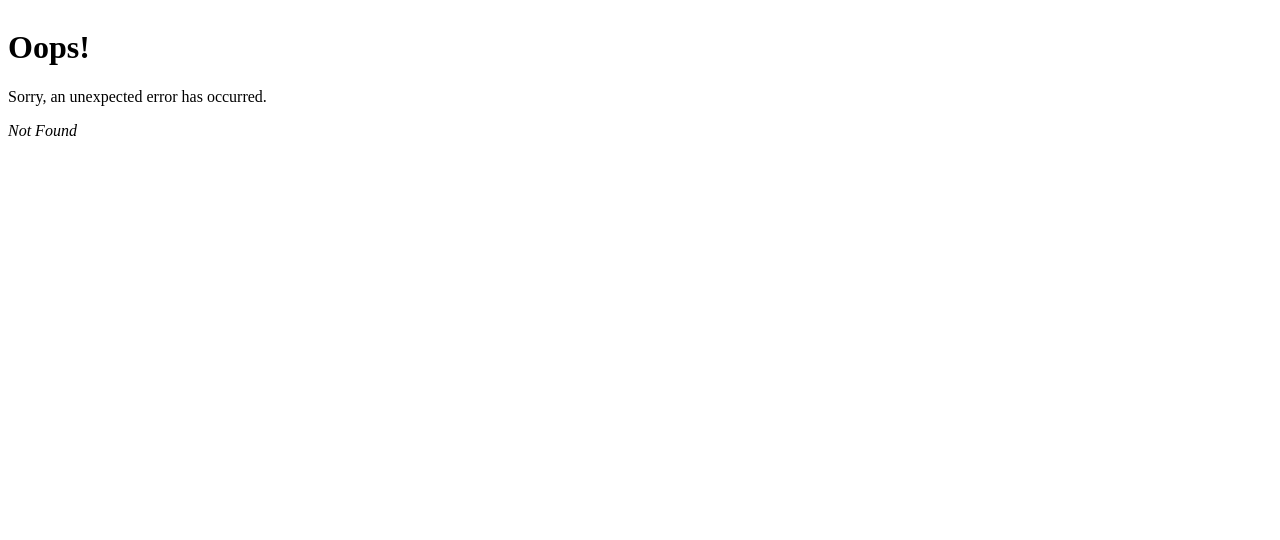
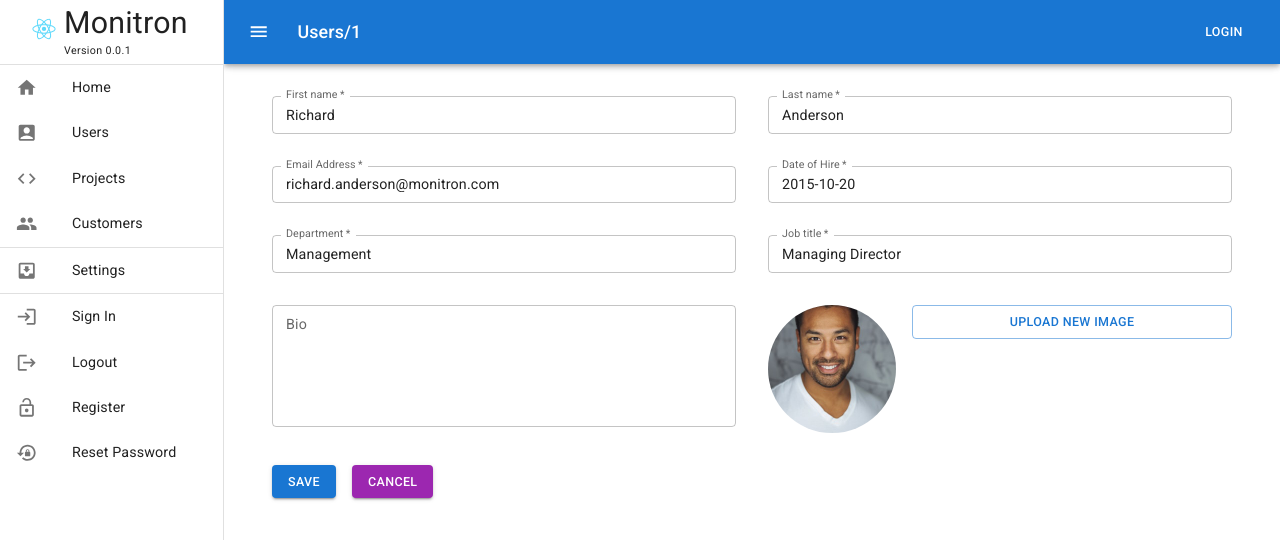
Before and after one commit to liam-grossmann/react-material-admin, a React (Vite) app: page /users/1 in a window 1280 px wide. Before the commit this address had no page. Shown: the top 540 px of the page. Built offline with nearby package versions, Linux system fonts and the light colour scheme.

Commit message:
Add user panel

```diff
--- a/src/components/authentication/resetPassword.tsx
+++ b/src/components/authentication/resetPassword.tsx
@@ -1,6 +1,6 @@
 import { useState } from "react";
-import { useNavigate } from "react-router-dom";
-import { Button, Container, Divider, Link, Stack, TextField, Typography } from "@mui/material";
+import { useNavigate, Link } from "react-router-dom";
+import { Button, Container, Divider, Stack, TextField, Typography } from "@mui/material";
 
 export default function ResetPassword() {
 
@@ -39,7 +39,7 @@ export default function ResetPassword() {
 
                 <Divider></Divider>
 
-                <Typography variant='body2'>Already have an account? <Link href='signin'>Sign In</Link></Typography>
+                <Typography variant='body2'>Already have an account? <Link to='./../signin'>Sign In</Link></Typography>
 
             </Stack>
         </Container>
--- a/src/components/authentication/signIn.tsx
+++ b/src/components/authentication/signIn.tsx
@@ -1,6 +1,6 @@
 import { useState } from "react";
-import { useNavigate } from "react-router-dom";
-import { Button, Container, Divider, FormControlLabel, FormGroup, Link, Switch, TextField, Typography } from "@mui/material";
+import { useNavigate, Link } from "react-router-dom";
+import { Button, Container, Divider, FormControlLabel, FormGroup, Switch, TextField, Typography } from "@mui/material";
 import { Stack } from "@mui/system";
 import GoogleIcon from '@mui/icons-material/Google';
 import TwitterIcon from '@mui/icons-material/Twitter';
@@ -69,8 +69,8 @@ export default function SignIn() {
 
                 <Divider></Divider>
 
-                <Typography variant='body2'>Don't have an account? <Link href='signup'>Register</Link></Typography>
-                <Typography variant='body2'>Forgot Password? <Link href='resetpassword'>Reset Password</Link></Typography>
+                <Typography variant='body2'>Don't have an account? <Link to='./../signup'>Register</Link></Typography>
+                <Typography variant='body2'>Forgot Password? <Link to='./../resetpassword'>Reset Password</Link></Typography>
 
 
             </Stack>
--- a/src/components/authentication/signUp.tsx
+++ b/src/components/authentication/signUp.tsx
@@ -1,6 +1,6 @@
 import { useState } from "react";
-import { useNavigate } from "react-router-dom";
-import { Button, Container, Divider, FormControlLabel, FormGroup, Link, Switch, TextField, Typography } from "@mui/material";
+import { useNavigate, Link } from "react-router-dom";
+import { Button, Container, Divider, FormControlLabel, FormGroup, Switch, TextField, Typography } from "@mui/material";
 import { Stack } from "@mui/system";
 import GoogleIcon from '@mui/icons-material/Google';
 import TwitterIcon from '@mui/icons-material/Twitter';
@@ -82,14 +82,14 @@ export default function SignUp() {
 
                 <FormGroup>
                     <FormControlLabel control={<Switch size="small" />}
-                        label={<Typography variant='body2'>I have read the <Link href=''>terms and conditions</Link></Typography>} />
+                        label={<Typography variant='body2'>I have read the <Link to=''>terms and conditions</Link></Typography>} />
                 </FormGroup>
 
                 <Button variant='contained' color='primary' onClick={handleRegisterClick}>Register</Button>
 
                 <Divider></Divider>
 
-                <Typography variant='body2'>Already have an account? <Link href='signin'>Sign In</Link></Typography>
+                <Typography variant='body2'>Already have an account? <Link to='./../signin'>Sign In</Link></Typography>
 
             </Stack>
         </Container>
--- a/src/components/header/header.tsx
+++ b/src/components/header/header.tsx
@@ -26,7 +26,7 @@ export const Header = () => {
 
   const navigate = useNavigate();
   const location = useLocation();
-  const headerTitle = getHeaderTitleFromLocationPath(location.pathname);
+  const breadCrumbsTiitle = getHeaderTitleFromLocationPath(location.pathname);
 
   const handleLoginClick = () => {
     navigate('signin');
@@ -48,7 +48,7 @@ export const Header = () => {
           <MenuIcon />
         </IconButton>
         <Typography variant="h6" component="div" sx={{ flexGrow: 1 }}>
-          {headerTitle}
+          {breadCrumbsTiitle}
         </Typography>
         <Button color="inherit" onClick={handleLoginClick}>Login</Button>
       </Toolbar>
--- a/src/components/navigation/sidePanel.tsx
+++ b/src/components/navigation/sidePanel.tsx
@@ -64,7 +64,9 @@ export const SidePanel = () => {
           <div className='logoImage'>
             <img src={logo}></img>
           </div>
-          <Typography variant="h4" component="div" sx={{ flexGrow: 1 }}>Monitron</Typography>
+          <Typography variant="h4" component="div" sx={{ flexGrow: 1 }}>Monitron
+          <Typography variant="caption" display="block">Version 0.0.1</Typography>
+          </Typography>
         </Toolbar>
         <Divider />
 
@@ -74,10 +76,12 @@ export const SidePanel = () => {
         <ListItemLink to='/customers' primary='Customers' icon={<CustomersIcon />} />
         <Divider />
 
+        {/*
         <ListItemLink  to='/typography' primary='Typography' icon={<TitleIcon />}/>
         <ListItemLink  to='/buttons' primary='Buttons' icon={<SmartButtonIcon />} />
         <ListItemLink  to='/textfield' primary='TextField' icon={<TextFieldsIcon />} />
         <Divider />
+      */}
 
         <ListItemLink to='/settings' primary='Settings' icon={<InboxIcon />} />
         <Divider />
--- /dev/null
+++ b/src/components/users/userPanel.tsx
@@ -0,0 +1,136 @@
+import { Avatar, Button, Grid, Stack, TextField } from "@mui/material";
+import { useState } from "react";
+import { Form, useLoaderData, useNavigate } from "react-router-dom";
+import { IUser } from "../../domain/User";
+import { DataService } from "../../services/DataService";
+
+export async function loader({ params }: { params: any }) {
+  const dataService = new DataService();
+  const userToReturn = dataService.getUser(params.userId);
+  return userToReturn;
+}
+
+export const UserPanel = () => {
+
+  const navigate = useNavigate();
+
+  const [user, setUser] = useState<IUser>(useLoaderData() as IUser);
+
+  const handleChange = (prop: keyof IUser) => (event: React.ChangeEvent<HTMLInputElement>) => {
+    console.debug(prop);
+    setUser({ ...user, [prop]: event.target.value });
+  };
+
+  const handleSaveButtonClick = () => {
+    navigate('./../../users');
+  }
+
+  const handleCancelButtonClick = () => {
+    navigate('./../../users');
+  }
+
+  return (
+    <Form>
+      <Grid container spacing={4}>
+
+        <Grid item xs={6}>
+          <TextField
+            fullWidth
+            label='First name'
+            required variant='outlined'
+            size='small'
+            error={!user.firstName}
+            value={user.firstName}
+            onChange={handleChange('firstName')}
+            helperText={!user.firstName ? 'First name is required' : ''}>
+          </TextField>
+        </Grid>
+
+        <Grid item xs={6}>
+          <TextField fullWidth
+            label='Last name'
+            required variant='outlined'
+            size='small'
+            error={!user.lastName}
+            value={user.lastName}
+            onChange={handleChange('lastName')}
+            helperText={!user.firstName ? 'Last name is required' : ''}>
+          </TextField>
+        </Grid>
+
+        <Grid item xs={6}>
+          <TextField fullWidth
+            label='Email Address'
+            required variant='outlined'
+            size='small'
+            error={!user.emailAddress}
+            value={user.emailAddress}
+            onChange={handleChange('emailAddress')}
+            helperText={!user.emailAddress ? 'Email is required' : ''}>
+          </TextField>
+        </Grid>
+
+        <Grid item xs={6}>
+          <TextField fullWidth
+            label='Date of Hire'
+            required variant='outlined'
+            size='small'
+            error={!user.hiredDate}
+            value={user.hiredDate}
+            onChange={handleChange('hiredDate')}
+            helperText={!user.emailAddress ? 'Date of Hire is required' : ''}>
+          </TextField>
+        </Grid>
+
+        <Grid item xs={6}>
+          <TextField fullWidth
+            label='Department'
+            required variant='outlined'
+            size='small'
+            error={!user.department}
+            value={user.department}
+            onChange={handleChange('department')}
+            helperText={!user.emailAddress ? 'Department is required' : ''}>
+          </TextField>
+        </Grid>
+
+        <Grid item xs={6}>
+          <TextField fullWidth
+            label='Job title'
+            required variant='outlined'
+            size='small'
+            error={!user.jobTitle}
+            value={user.jobTitle}
+            onChange={handleChange('jobTitle')}
+            helperText={!user.emailAddress ? 'Job title is required' : ''}>
+          </TextField>
+        </Grid>
+
+        <Grid item xs={6}>
+          <TextField fullWidth
+            label='Bio'
+            variant='outlined'
+            size='small'
+            multiline
+            rows={5}>
+          </TextField>
+        </Grid>
+
+        <Grid item xs={6}>
+          <Stack direction='row' spacing={2}>
+            <Avatar sx={{ width: 128, height: 128 }} src={user.avatar ? user.avatar : null}></Avatar>
+            <Button fullWidth sx={{ maxHeight: 34 }} variant='outlined' >Upload new image</Button>
+          </Stack>
+        </Grid>
+
+        <Grid item xs={6}>
+          <Stack direction='row' spacing={2}>
+            <Button variant='contained' onClick={handleSaveButtonClick}>Save</Button>
+            <Button variant='contained' color='secondary' onClick={handleCancelButtonClick}>Cancel</Button>
+          </Stack>
+        </Grid>
+
+      </Grid>
+    </Form>
+  )
+}
--- a/src/components/users/users.tsx
+++ b/src/components/users/users.tsx
@@ -10,6 +10,7 @@ import { DataService } from "../../services/DataService"
 import { Avatar, IconButton } from '@mui/material';
 
 import EditIcon from '@mui/icons-material/Edit';
+import { useNavigate } from 'react-router-dom';
 
 const dataService = new DataService();
 const users = dataService.getUsers();
@@ -24,6 +25,13 @@ const users = dataService.getUsers();
 
 
 export const Users = () => {
+
+  const navigate = useNavigate();
+
+  const handleEditUserClick = (userId: number) => {
+    navigate('./../users/' + userId);
+}
+
   return (<TableContainer component={Paper}>
     <Table sx={{ minWidth: 650 }} aria-label="simple table">
       <TableHead>
@@ -53,7 +61,7 @@ export const Users = () => {
             <TableCell>{user.jobTitle}</TableCell>
             <TableCell>{user.hiredDate?.toString()}</TableCell>
             <TableCell>{user.status?.toString()}</TableCell>
-            <TableCell><IconButton aria-label='edit' size='small'><EditIcon></EditIcon></IconButton></TableCell>
+            <TableCell><IconButton aria-label='Edit' title='Edit' size='small' onClick={() => handleEditUserClick(user.id)}><EditIcon></EditIcon></IconButton></TableCell>
           </TableRow>
         ))}
       </TableBody>
--- a/src/main.tsx
+++ b/src/main.tsx
@@ -1,28 +1,28 @@
+import '@fontsource/roboto/300.css';
+import '@fontsource/roboto/400.css';
+import '@fontsource/roboto/500.css';
+import '@fontsource/roboto/700.css';
+import './index.css'
+
 import React from 'react'
 import ReactDOM from 'react-dom/client'
 import { createBrowserRouter, RouterProvider } from 'react-router-dom';
-import { createTheme, colors, ThemeProvider } from '@mui/material';
+import { createTheme, ThemeProvider } from '@mui/material';
 import { MuiButton } from './components/MuiButton';
 import { MuiTypography } from './components/MuiTypography';
 import { MuiTextField } from './components/MuiTextField';
 import { Welcome } from './components/Welcome';
+
+import AppLayout from './layouts/appLayout';
 import ErrorPageLayout from './layouts/errorPageLayout';
-import AppLayout from './layouts/appLayout';
-
-import './index.css'
-
 import SignInLayout from './layouts/signInLayout';
 import SignUpLayout from './layouts/signUpLayout';
 import ResetPasswordLayout from './layouts/resetPasswordLayout';
+
+import { Users } from './components/users/users';
+import { UserPanel, loader as userLoader } from './components/users/userPanel';
 import { Customers } from './components/customers/customers';
 import { Projects } from './components/projects/projects';
-
-import '@fontsource/roboto/300.css';
-import '@fontsource/roboto/400.css';
-import '@fontsource/roboto/500.css';
-import '@fontsource/roboto/700.css';
-import { Users } from './components/users/users';
-
 
 
 
@@ -49,6 +49,12 @@ const router = createBrowserRouter([
       {
         path: "users",
         element: <Users />,
+        errorElement: <ErrorPageLayout />,
+      },
+      {
+        path: "users/:userId",
+        element: <UserPanel />,
+        loader: userLoader,
         errorElement: <ErrorPageLayout />,
       },
       {
--- a/src/services/DataService.tsx
+++ b/src/services/DataService.tsx
@@ -1,8 +1,5 @@
-import { Departments, JobTitles, Status } from "../domain/enums";
 import { IUser, User } from "../domain/User";
-
-
-
+import users from './users.json';
 import avatar1 from './../assets/avatars/1.jpeg';
 import avatar2 from './../assets/avatars/2.jpeg';
 import avatar3 from './../assets/avatars/3.jpeg';
@@ -10,22 +7,13 @@ import avatar4 from './../assets/avatars/4.jpeg';
 import avatar5 from './../assets/avatars/5.jpeg';
 import avatar6 from './../assets/avatars/6.jpeg';
 
-
-import users from './users.json';
-
-
-
-
 export class DataService {
 
     constructor() { }
 
-
-
-    getUsers(): IUser[] {
+    public getUsers(): IUser[] {
         let listToReturn = new Array<IUser>();
         let avatars = this.avatarArray;
-
 
         users.forEach((user, i) => {
             i = i + 1;
@@ -39,17 +27,19 @@ export class DataService {
         return listToReturn;
     }
 
+    public getUser(id: number): IUser {
+        let users = this.getUsers();
+        return users[id - 1];
+    }
 
-
-    get avatarArray() : Array<any> {
+    private get avatarArray(): Array<any> {
         const arr = new Array();
         arr.push(avatar1);
         arr.push(avatar2);
         arr.push(avatar3);
         arr.push(avatar4);
-      arr.push(avatar5);
-      arr.push(avatar6);
-
+        arr.push(avatar5);
+        arr.push(avatar6);
         return arr;
     }
 
```
Also changed, not shown: 1 other file (tests, documents, lock files or other folders).
